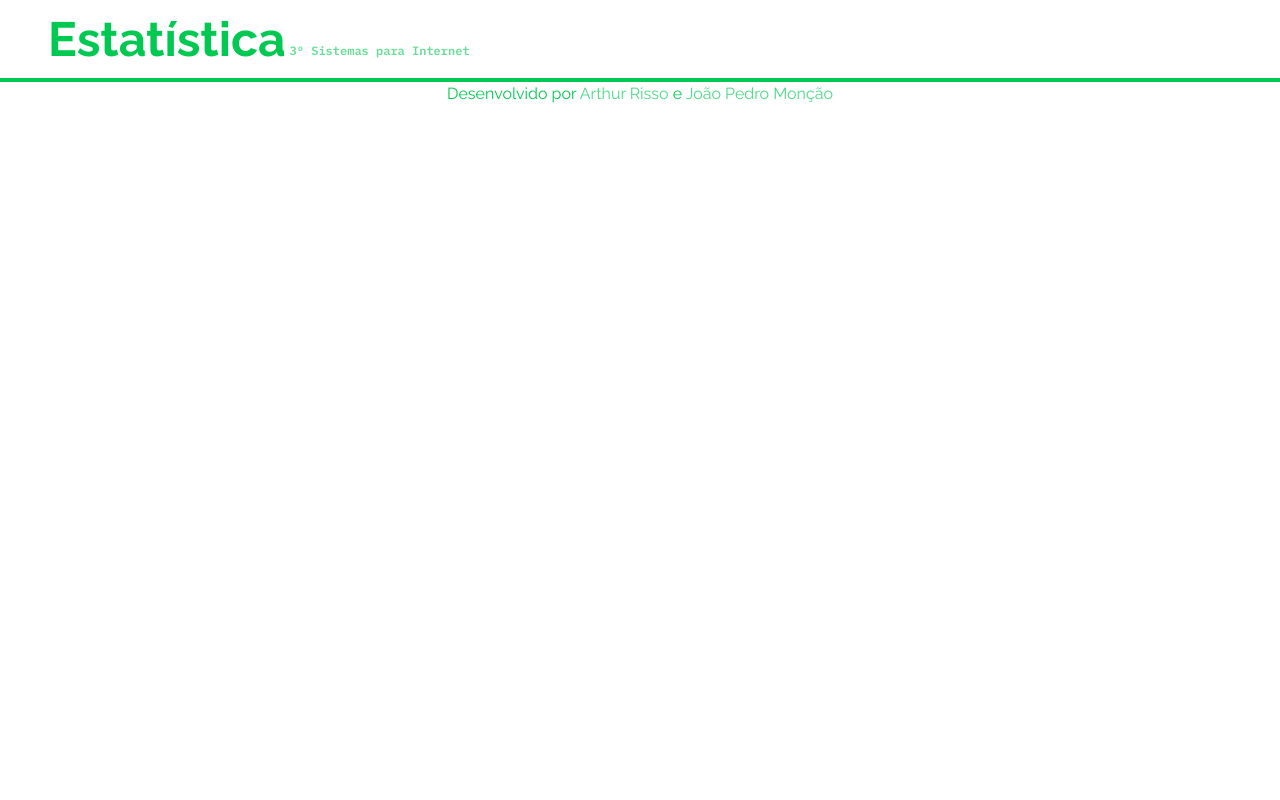
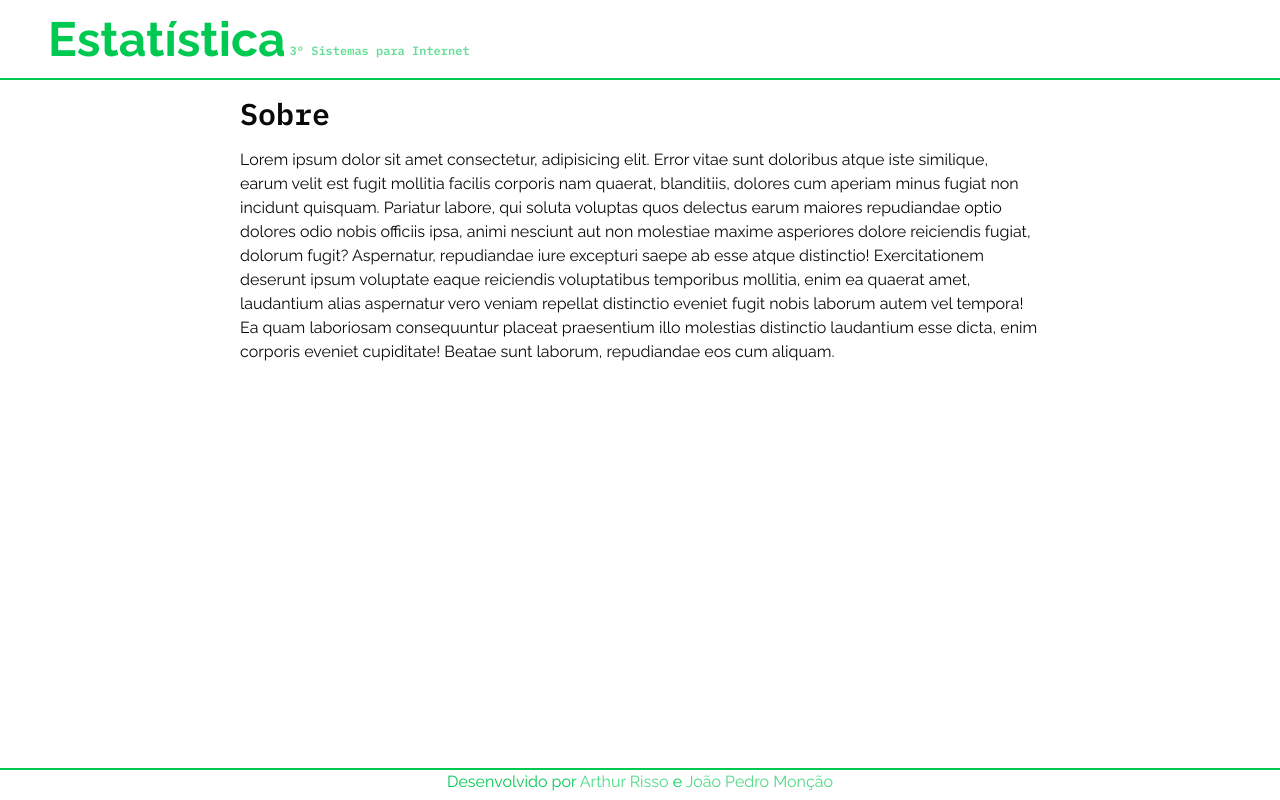
Before and after one commit to jpmoncao/calculadora-estatistica-fatecjales, a React (Vite) app: page /sobre in a window 1280 px wide. Built offline with nearby package versions, Linux system fonts and the light colour scheme.

Commit message:
feat: add about page

```diff
--- a/src/main.tsx
+++ b/src/main.tsx
@@ -5,6 +5,7 @@ import { BrowserRouter, Route, Routes } from 'react-router'
 
 import Header from '@/components/common/header'
 import Home from '@/pages/home'
+import About from '@/pages/about'
 
 createRoot(document.getElementById('root')!).render(
   <BrowserRouter>
@@ -12,6 +13,7 @@ createRoot(document.getElementById('root')!).render(
 
     <Routes>
       <Route path="/" element={<Home />} />
+      <Route path="/sobre" element={<About />} />
     </Routes>
 
     <footer className='w-full h-8 bg-background border-t-2 border-primary text-primary text-center'>
--- /dev/null
+++ b/src/pages/about.tsx
@@ -0,0 +1,8 @@
+export default function About() {
+    return (
+        <main className="container">
+            <h1 className="font-math text-3xl font-semibold">Sobre</h1>
+            <p className="mt-4">Lorem ipsum dolor sit amet consectetur, adipisicing elit. Error vitae sunt doloribus atque iste similique, earum velit est fugit mollitia facilis corporis nam quaerat, blanditiis, dolores cum aperiam minus fugiat non incidunt quisquam. Pariatur labore, qui soluta voluptas quos delectus earum maiores repudiandae optio dolores odio nobis officiis ipsa, animi nesciunt aut non molestiae maxime asperiores dolore reiciendis fugiat, dolorum fugit? Aspernatur, repudiandae iure excepturi saepe ab esse atque distinctio! Exercitationem deserunt ipsum voluptate eaque reiciendis voluptatibus temporibus mollitia, enim ea quaerat amet, laudantium alias aspernatur vero veniam repellat distinctio eveniet fugit nobis laborum autem vel tempora! Ea quam laboriosam consequuntur placeat praesentium illo molestias distinctio laudantium esse dicta, enim corporis eveniet cupiditate! Beatae sunt laborum, repudiandae eos cum aliquam.</p>
+        </main>
+    )
+}
```
